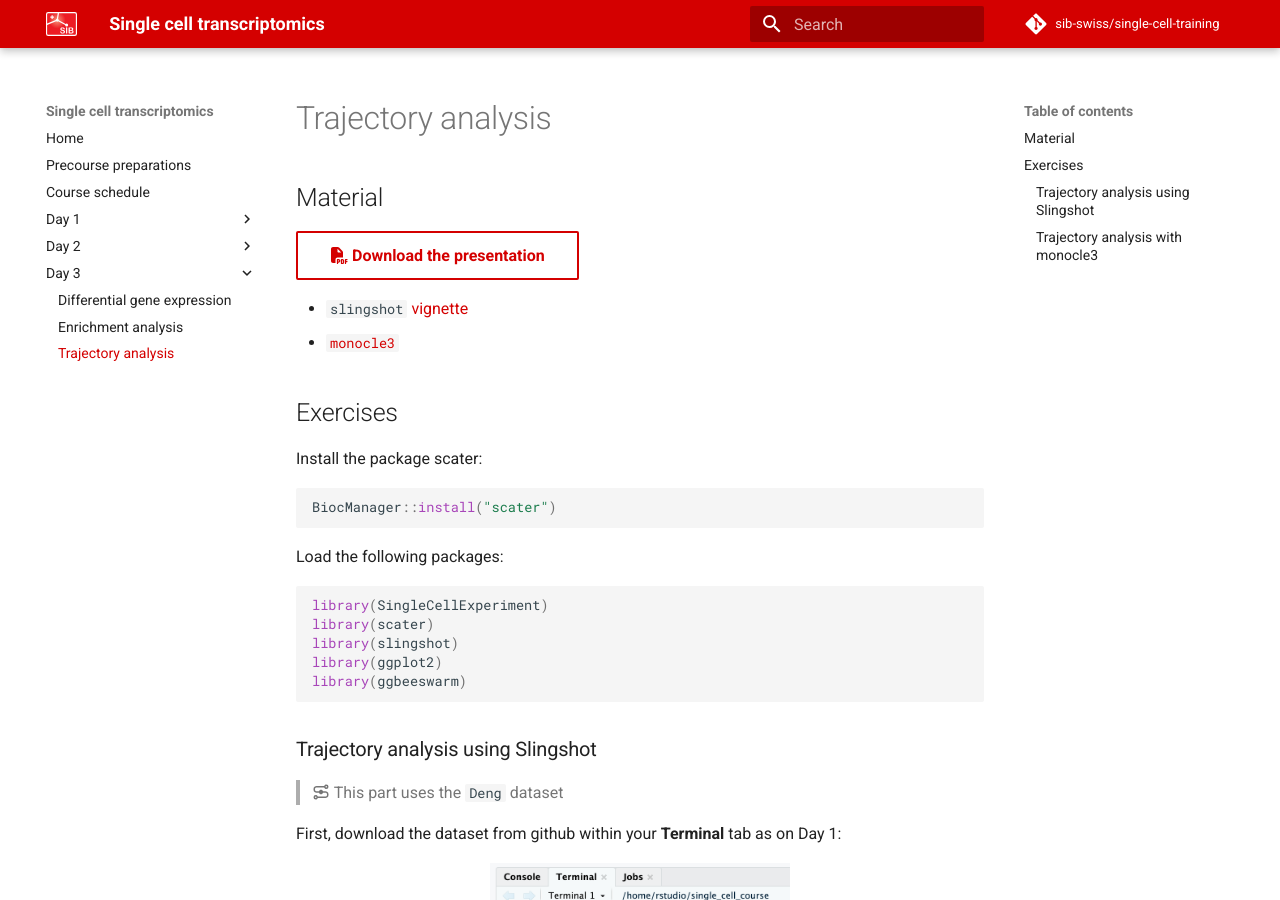
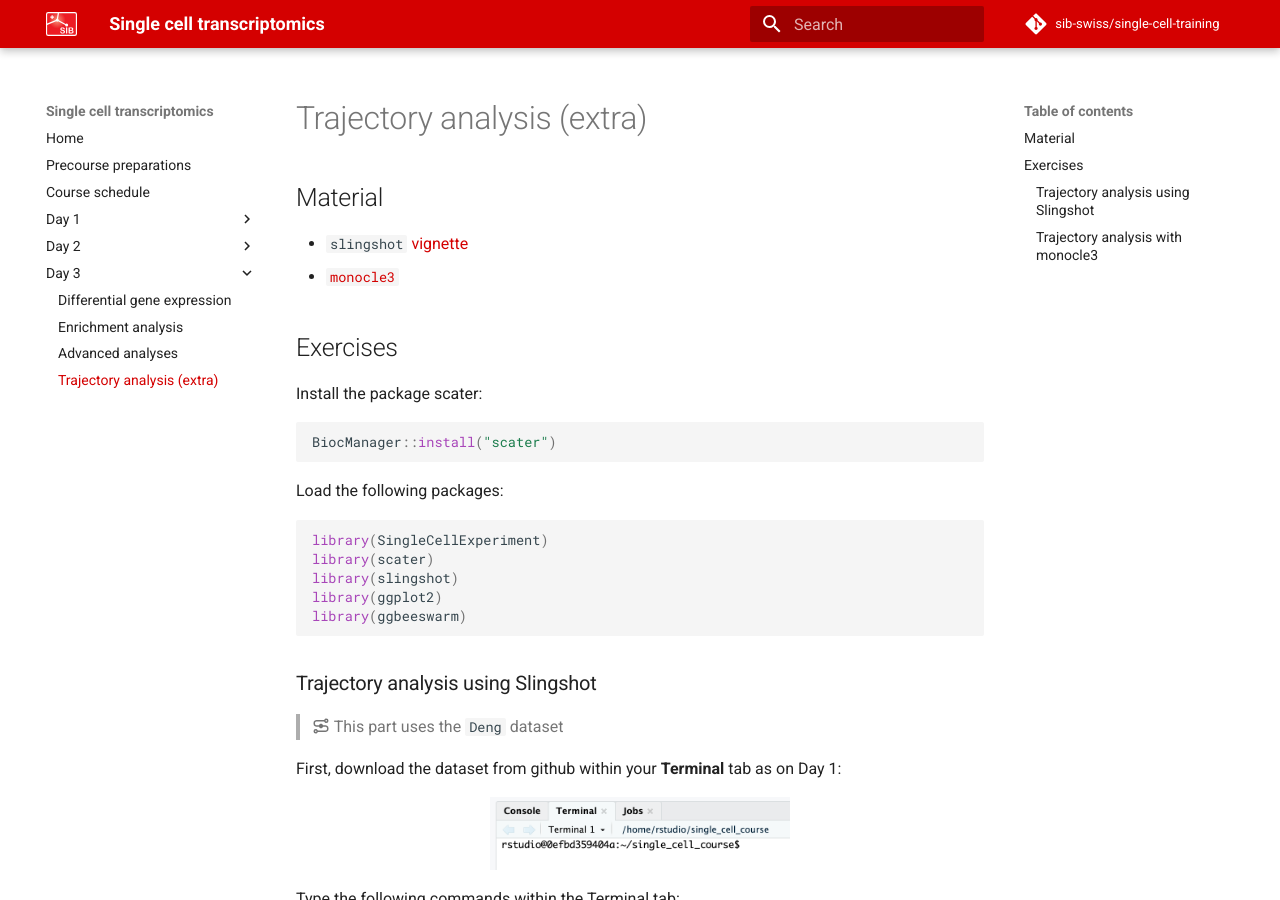
Before and after one commit to sib-swiss/single-cell-training, an MkDocs documentation site: the page built from docs/day3/trajectory_analysis.md, in a window 1280 px wide and 900 px high. Built offline with MkDocs 1.6.1 and Material for MkDocs 9.7.7, drawn with Linux system fonts in a browser that asks for light colours; comment, search, counter and statistics services are not loaded; the version menu is left out.

Commit message:
changes structure to have more advacned analyses

```diff
--- a/docs/day3/trajectory_analysis.md
+++ b/docs/day3/trajectory_analysis.md
@@ -1,7 +1,5 @@
 
 ## Material
-
-[:fontawesome-solid-file-pdf: Download the presentation](../assets/pdf/Trajectories.pdf){: .md-button }
 
 - `slingshot` [vignette](https://www.bioconductor.org/packages/release/bioc/vignettes/slingshot/inst/doc/vignette.html)
 - [`monocle3`](https://cole-trapnell-lab.github.io/monocle3/)
--- a/mkdocs.yml
+++ b/mkdocs.yml
@@ -17,7 +17,8 @@ nav:
     - Day 3:
       - Differential gene expression: day3/differential_gene_expression.md
       - Enrichment analysis: day3/enrichment_analysis.md
-      - Trajectory analysis: day3/trajectory_analysis.md
+      - Advanced analyses: day3/advanced_analyses.md
+      - Trajectory analysis (extra): day3/trajectory_analysis.md
 
 theme:
   name: material
```
Also changed, not shown: docs/day3/advanced_analyses.md (added, +4 -0 lines).
